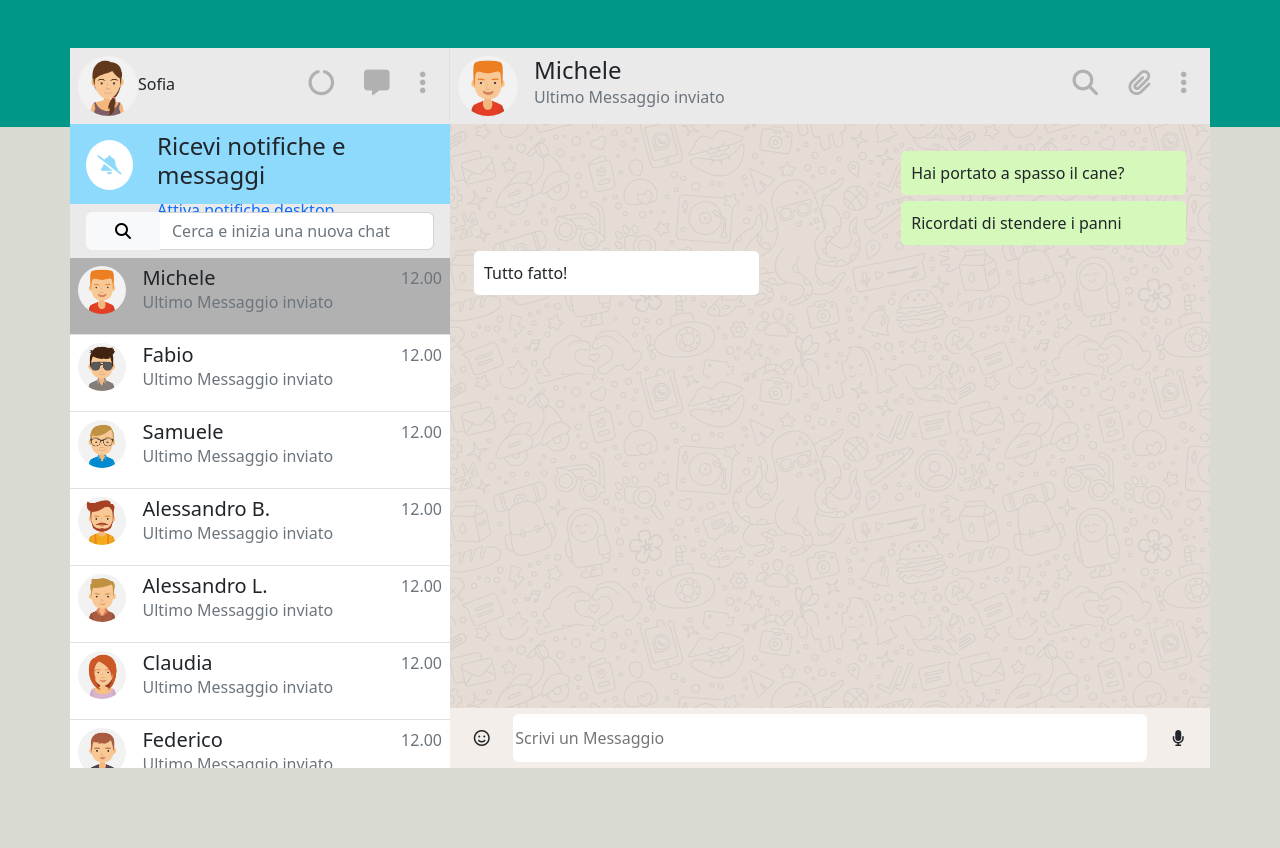
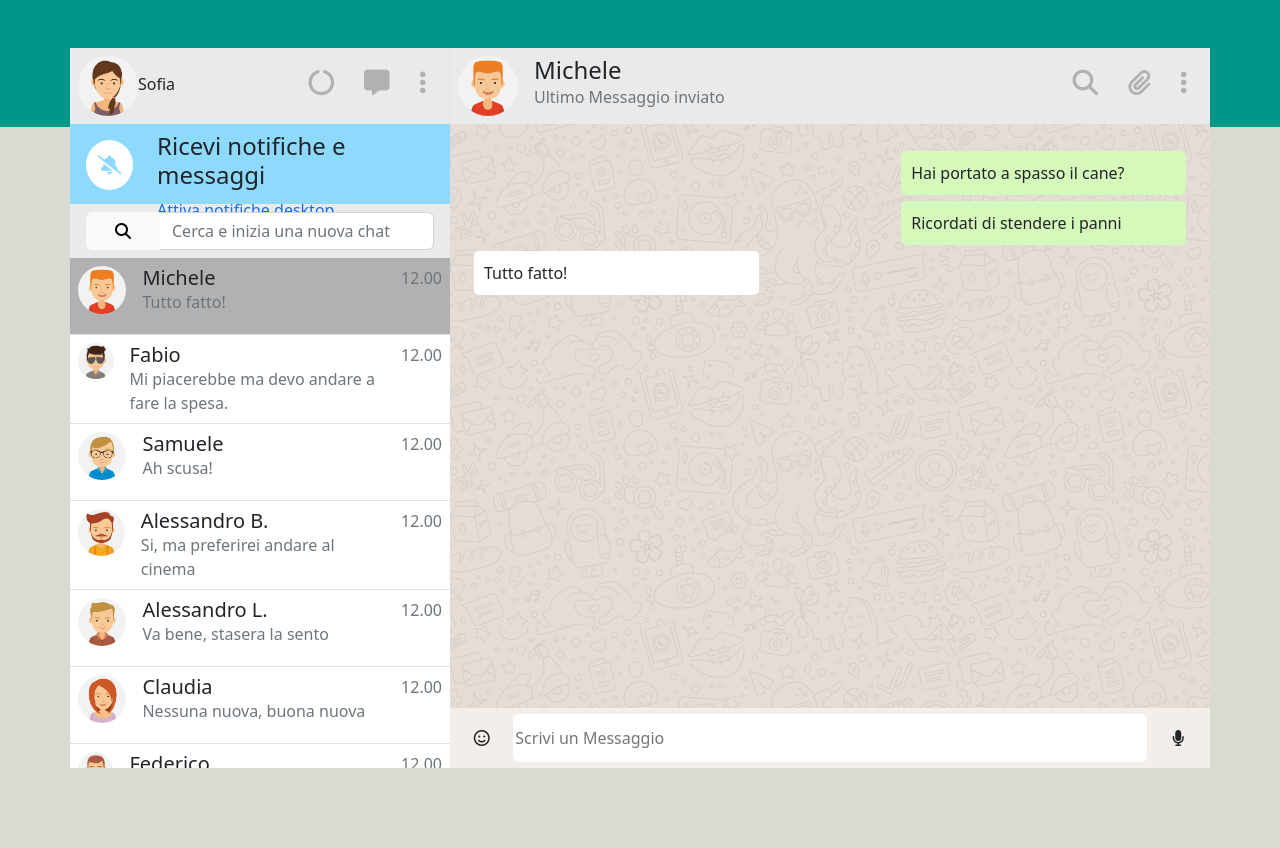
Before and after one commit to CarloColletti/vue-boolzapp, a plain HTML site: page index.html in a window 1280 px wide. Drawn offline with nearby package versions, Linux system fonts and the light colour scheme.

Commit message:
add last message

```diff
--- a/index.html
+++ b/index.html
@@ -87,7 +87,7 @@
                                         {{contact.name}}
                                     </h3>
                                     <div class="text-secondary">
-                                        Ultimo Messaggio inviato
+                                        {{contact.messages[ contact.messages.length -1 ].text_mess}}
                                     </div>
                                 </div>
                             </div>
```
